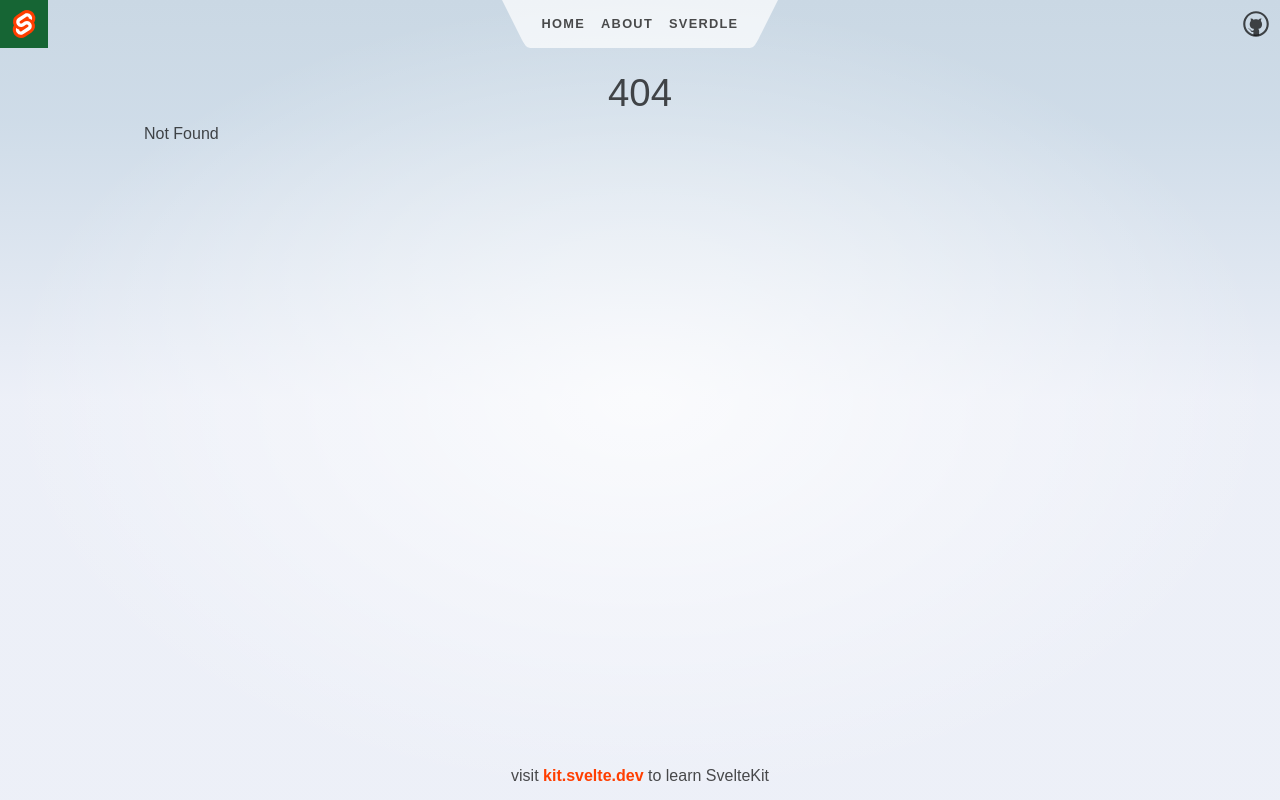
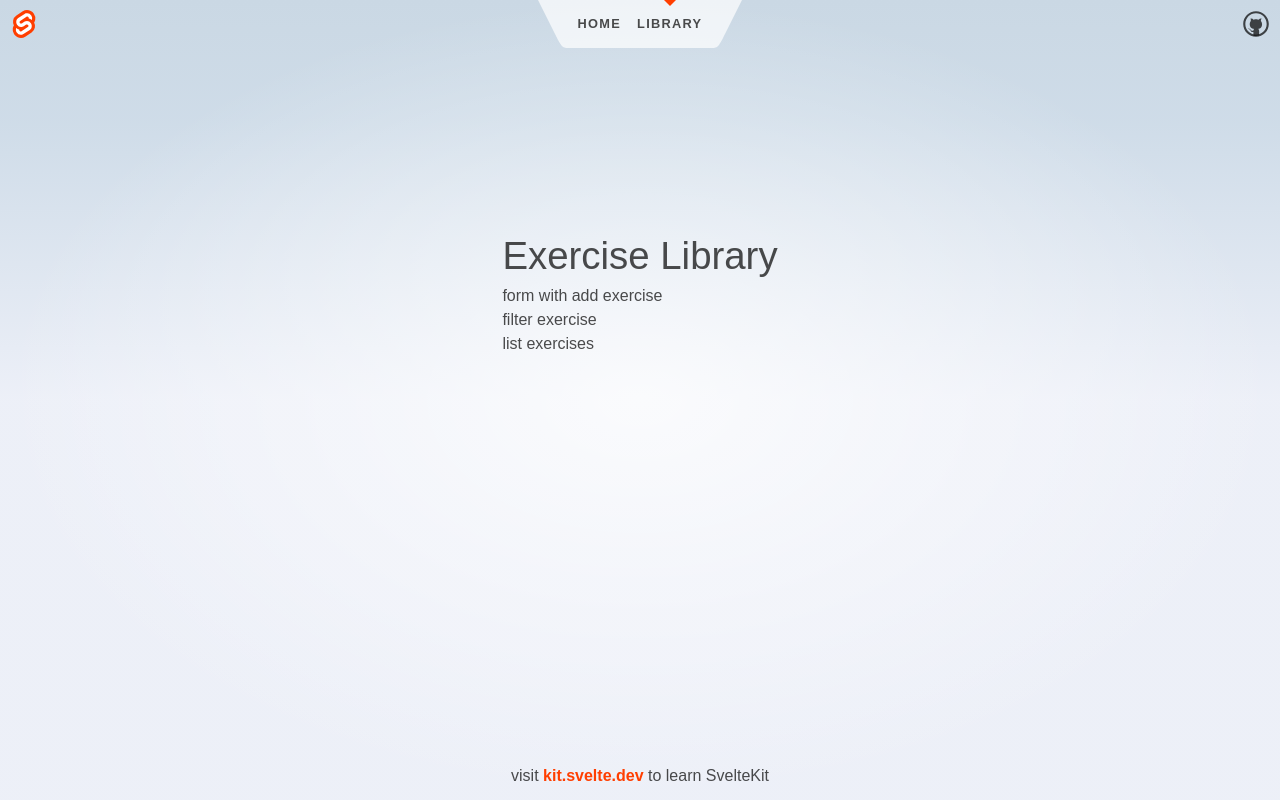
Before and after one commit to paul2Dev/fitness-tracker, a SvelteKit app: page /exercise-library in a window 1280 px wide. Before the commit this address had no page. Built offline with nearby package versions, Linux system fonts and the light colour scheme.

Commit message:
add exercise-library route

```diff
--- a/src/routes/+page.svelte
+++ b/src/routes/+page.svelte
@@ -1,7 +1,4 @@
 <script>
-	import Counter from './Counter.svelte';
-	import welcome from '$lib/images/svelte-welcome.webp';
-	import welcome_fallback from '$lib/images/svelte-welcome.png';
 </script>
 
 <svelte:head>
@@ -10,22 +7,7 @@
 </svelte:head>
 
 <section>
-	<h1>
-		<span class="welcome">
-			<picture>
-				<source srcset={welcome} type="image/webp" />
-				<img src={welcome_fallback} alt="Welcome" />
-			</picture>
-		</span>
-
-		to your new<br />SvelteKit app
-	</h1>
-
-	<h2>
-		try editing <strong>src/routes/+page.svelte</strong>
-	</h2>
-
-	<Counter />
+	<h1>Fitness tracker</h1>
 </section>
 
 <style>
--- a/src/routes/Header.svelte
+++ b/src/routes/Header.svelte
@@ -5,7 +5,7 @@
 </script>
 
 <header>
-	<div class="corner bg-green-800">
+	<div class="corner">
 		<a href="https://kit.svelte.dev">
 			<img src={logo} alt="SvelteKit" />
 		</a>
@@ -19,11 +19,11 @@
 			<li aria-current={$page.url.pathname === '/' ? 'page' : undefined}>
 				<a href="/">Home</a>
 			</li>
-			<li aria-current={$page.url.pathname === '/about' ? 'page' : undefined}>
+			<!-- <li aria-current={$page.url.pathname === '/about' ? 'page' : undefined}>
 				<a href="/about">About</a>
-			</li>
-			<li aria-current={$page.url.pathname.startsWith('/sverdle') ? 'page' : undefined}>
-				<a href="/sverdle">Sverdle</a>
+			</li> -->
+			<li aria-current={$page.url.pathname.startsWith('/exercise-library') ? 'page' : undefined}>
+				<a href="/exercise-library">Library</a>
 			</li>
 		</ul>
 		<svg viewBox="0 0 2 3" aria-hidden="true">
--- /dev/null
+++ b/src/routes/exercise-library/+page.js
@@ -0,0 +1,3 @@
+// since there's no dynamic data here, we can prerender
+// it so that it gets served as a static asset in production
+export const prerender = true;
--- /dev/null
+++ b/src/routes/exercise-library/+page.svelte
@@ -0,0 +1,14 @@
+<svelte:head>
+	<title>Exercise library</title>
+	<meta name="description" content="library" />
+</svelte:head>
+
+<div class="text-column">
+	<h1>Exercise Library</h1>
+
+	<p>form with add exercise</p>
+
+	<p>filter exercise</p>
+
+	<p>list exercises</p>
+</div>
```
